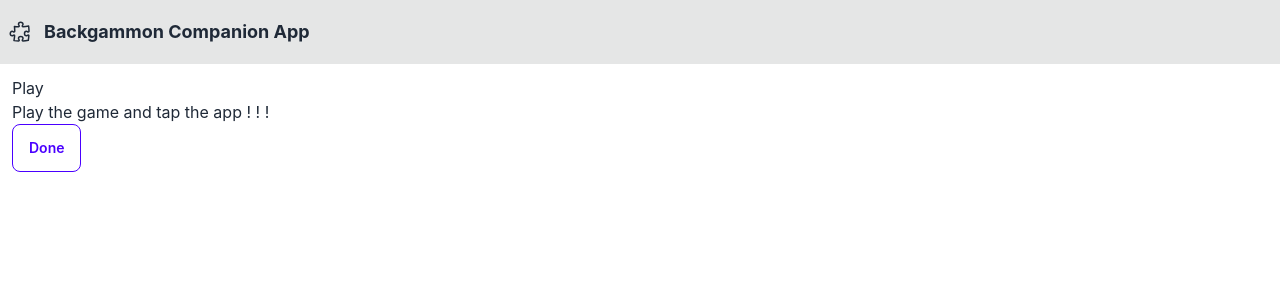
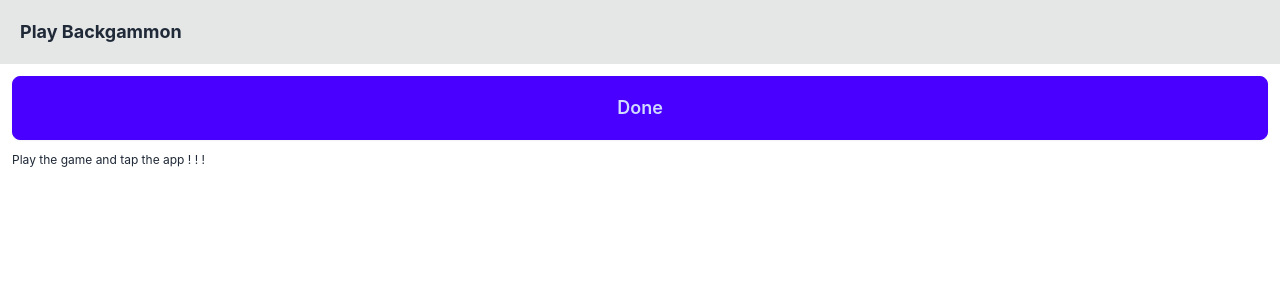
Before and after one commit to mbatuhantuna/tca-backgammon, a React (Create React App) app: page /#/play in a window 1280 px wide. Shown: the top 300 px of the page. Built offline with nearby package versions, Linux system fonts and the light colour scheme.

Commit message:
Update Header, Title

```diff
--- a/src/App.tsx
+++ b/src/App.tsx
@@ -7,7 +7,7 @@
   RouterProvider,
 } from "react-router-dom";
 
-import { Home } from './Home';
+import { Home, AppTitle } from './Home';
 import { Setup } from './Setup';
 import { Play } from './Play';
 import { GameResult, getLeaderboard } from './GameResults';
@@ -59,7 +59,7 @@
 
   const [gameResults, setGameResults] = useState<GameResult[]>(dummyGameResults);
 
-  const [title, setTitle] = useState("Backgammon Companion App");
+  const [title, setTitle] = useState(AppTitle);
 
   const addNewGameResult = (result: GameResult) => setGameResults(
     [
@@ -73,16 +73,20 @@
       path: "/",
       element: <Home
         leaderboardData={getLeaderboard(gameResults)}
+        setTitle={setTitle}
       />
     },
     {
       path: "/setup",
-      element: <Setup />
+      element: <Setup
+        setTitle={setTitle}
+      />
     },
     {
       path: "/play",
       element: <Play
           addNewGameResult={addNewGameResult}
+          setTitle={setTitle}
         />
     },
   ]);
@@ -95,10 +99,12 @@
       <div
         className='navbar bg-base-300'
       >
-        <svg xmlns="http://www.w3.org/2000/svg" fill="none" viewBox="0 0 24 24" strokeWidth={1.5} stroke="currentColor" className="w-6 h-6">
-  <path strokeLinecap="round" strokeLinejoin="round" d="M14.25 6.087c0-.355.186-.676.401-.959.221-.29.349-.634.349-1.003 0-1.036-1.007-1.875-2.25-1.875s-2.25.84-2.25 1.875c0 .369.128.713.349 1.003.215.283.401.604.401.959v0a.64.64 0 0 1-.657.643 48.39 48.39 0 0 1-4.163-.3c.186 1.613.293 3.25.315 4.907a.656.656 0 0 1-.658.663v0c-.355 0-.676-.186-.959-.401a1.647 1.647 0 0 0-1.003-.349c-1.036 0-1.875 1.007-1.875 2.25s.84 2.25 1.875 2.25c.369 0 .713-.128 1.003-.349.283-.215.604-.401.959-.401v0c.31 0 .555.26.532.57a48.039 48.039 0 0 1-.642 5.056c1.518.19 3.058.309 4.616.354a.64.64 0 0 0 .657-.643v0c0-.355-.186-.676-.401-.959a1.647 1.647 0 0 1-.349-1.003c0-1.035 1.008-1.875 2.25-1.875 1.243 0 2.25.84 2.25 1.875 0 .369-.128.713-.349 1.003-.215.283-.4.604-.4.959v0c0 .333.277.599.61.58a48.1 48.1 0 0 0 5.427-.63 48.05 48.05 0 0 0 .582-4.717.532.532 0 0 0-.533-.57v0c-.355 0-.676.186-.959.401-.29.221-.634.349-1.003.349-1.035 0-1.875-1.007-1.875-2.25s.84-2.25 1.875-2.25c.37 0 .713.128 1.003.349.283.215.604.401.96.401v0a.656.656 0 0 0 .658-.663 48.422 48.422 0 0 0-.37-5.36c-1.886.342-3.81.574-5.766.689a.578.578 0 0 1-.61-.58v0Z" />
-</svg>
-
+        {
+          title === AppTitle &&
+          <svg xmlns="http://www.w3.org/2000/svg" fill="none" viewBox="0 0 24 24" strokeWidth={1.5} stroke="currentColor" className="w-6 h-6">
+            <path strokeLinecap="round" strokeLinejoin="round" d="M3 3v1.5M3 21v-6m0 0 2.77-.693a9 9 0 0 1 6.208.682l.108.054a9 9 0 0 0 6.086.71l3.114-.732a48.524 48.524 0 0 1-.005-10.499l-3.11.732a9 9 0 0 1-6.085-.711l-.108-.054a9 9 0 0 0-6.208-.682L3 4.5M3 15V4.5" />
+          </svg>
+        }
         <span
           className='text-lg font-bold ml-3'
         >
--- a/src/Home.tsx
+++ b/src/Home.tsx
@@ -1,28 +1,35 @@
 import { useNavigate } from 'react-router-dom';
 import { LeaderboardEntry } from './GameResults';
-import { FC } from 'react';
+import { FC, useEffect } from 'react';
+
+export const AppTitle = "Backgammon Companion App";
 
 interface HomeProps {
     leaderboardData: LeaderboardEntry[];
+    setTitle: (t: string) => void;
 }
 
-export const Home: FC<HomeProps> = ({ leaderboardData }) => {
+export const Home: FC<HomeProps> = ({ leaderboardData, setTitle }) => {
+
+    useEffect(
+        () => setTitle(AppTitle)
+        , []
+    );
 
     const nav = useNavigate();
 
     return (
-        <>
-            <h3>
-                Home
-            </h3>
+        <div
+            className='flex flex-col gap-3'
+        >
             <button
-                className="btn btn-secondary"
+                className="btn btn-lg btn-primary"
                 onClick={() => nav('/setup')}
             >
                 Play
             </button>
             <div
-                className='card mt-3 bg-base-100 shadow-xl'
+                className='card bg-base-100 shadow-xl'
             >
                 <div
                     className='card-body'
@@ -70,6 +77,6 @@
                     }
                 </div>
             </div>
-        </>
+        </div>
     );
 };
--- a/src/Play.tsx
+++ b/src/Play.tsx
@@ -1,25 +1,27 @@
 import { useNavigate } from 'react-router-dom';
 import { GameResult } from './GameResults';
-import { FC } from 'react';
+import { FC, useEffect } from 'react';
 
 interface PlayProps {
   addNewGameResult: (result: GameResult) => void;
+  setTitle: (t: string) => void;
 }
 
-export const Play: FC<PlayProps> = ({ addNewGameResult }) => {
+export const Play: FC<PlayProps> = ({ addNewGameResult, setTitle }) => {
+
+    useEffect(
+      () => setTitle("Play Backgammon")
+      , []
+    );
 
     const nav = useNavigate();
 
     return (
-      <>
-        <h3>
-          Play
-        </h3>
-        <p>
-          Play the game and tap the app ! ! !
-        </p>
+      <div
+        className='flex flex-col gap-3'
+      >
         <button
-            className="btn btn-outline btn-primary"
+            className="btn btn-lg btn-primary"
             onClick={() => {
               addNewGameResult({
                 winner: "Tom"
@@ -33,6 +35,11 @@
         >
             Done
         </button>
-      </>
+        <p
+          className='text-xs'
+        >
+          Play the game and tap the app ! ! !
+        </p>
+      </div>
     );
   };
--- a/src/Setup.tsx
+++ b/src/Setup.tsx
@@ -1,20 +1,29 @@
+import { FC, useEffect } from 'react';
 import { useNavigate } from 'react-router-dom';
 
-export const Setup = () => {
+interface SetupProps {
+    setTitle: (t: string) => void;
+};
+
+export const Setup: FC<SetupProps> = ({ setTitle }) => {
+
+    useEffect(
+        () => setTitle("Game Setup")
+        , []
+    );
 
     const nav = useNavigate();
 
     return (
-        <>
-            <h3>
-                Setup
-            </h3>
+        <div
+            className='flex flex-col gap-3'
+        >
             <button
-                className="btn btn-link"
+                className="btn btn-lg btn-primary"
                 onClick={() => nav('/play')}
             >
                 Start the Game
             </button>
-        </>
+        </div>
     );
   };
```
